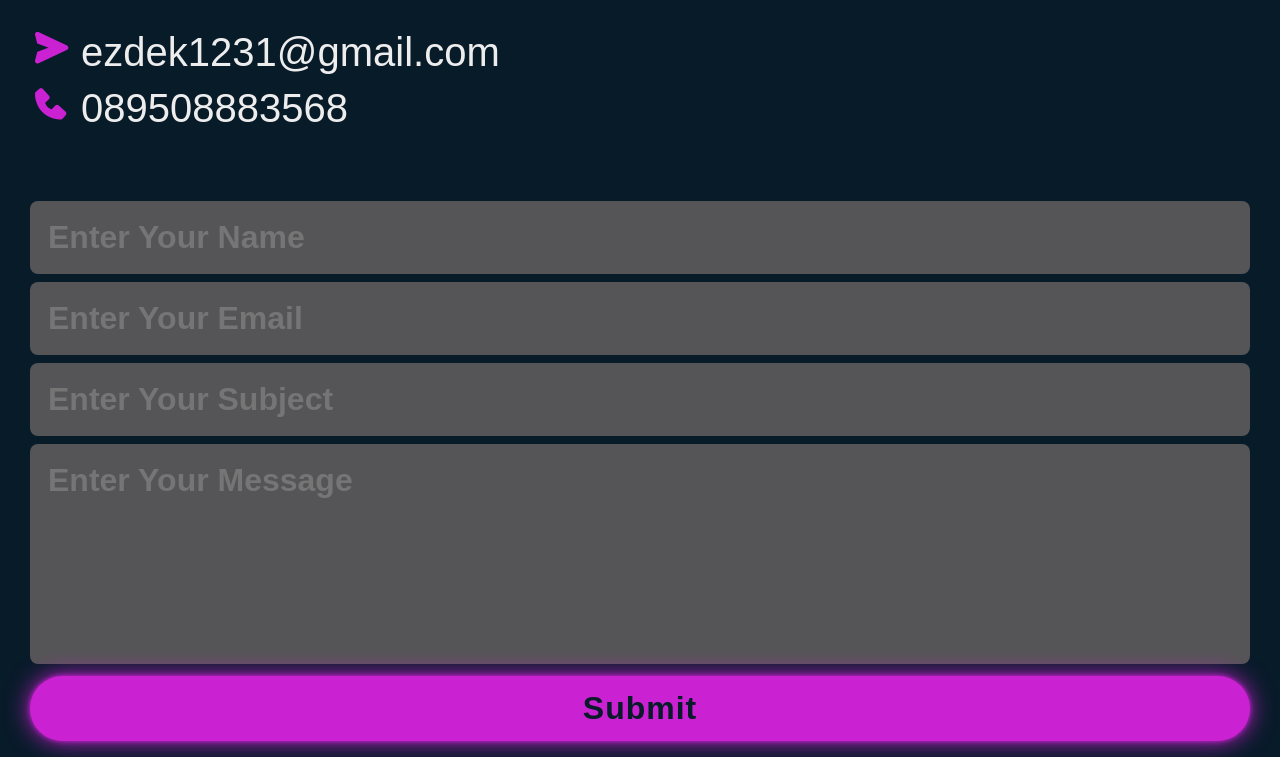
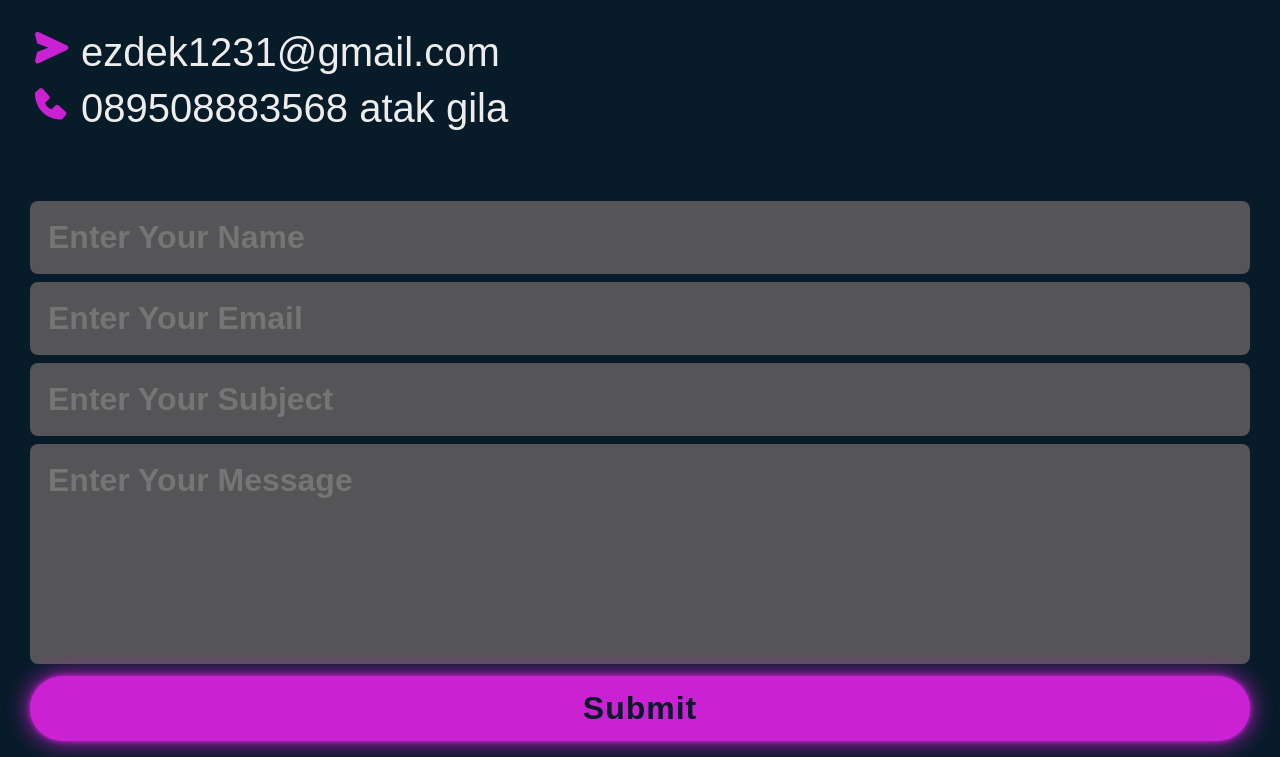
Before and after one commit to Ajiskeren/AboutMe, a plain HTML site: page index.html in a window 1280 px wide. Shown: the part 4026-4783 px from the top of the page. Drawn offline with nearby package versions, Linux system fonts and the light colour scheme; no server answers.

Commit message:
Update index.html

```diff
--- a/index.html
+++ b/index.html
@@ -221,7 +221,7 @@
             <p>I'm glad you've visited my personal portfolio website! If you have any questions, suggestions, or would like to collaborate, please feel free to contact me through this form. I will endeavor to reply to your message as soon as possible.</p>
             <ul class="contact-list">
                 <li><i class="bx bxs-send"></i> ezdek1231@gmail.com</li>
-                <li><i class="bx bxs-phone"></i> 089508883568</li>
+                <li><i class="bx bxs-phone"></i> 089508883568 atak gila</li>
             </ul>
         </div>
 
```
